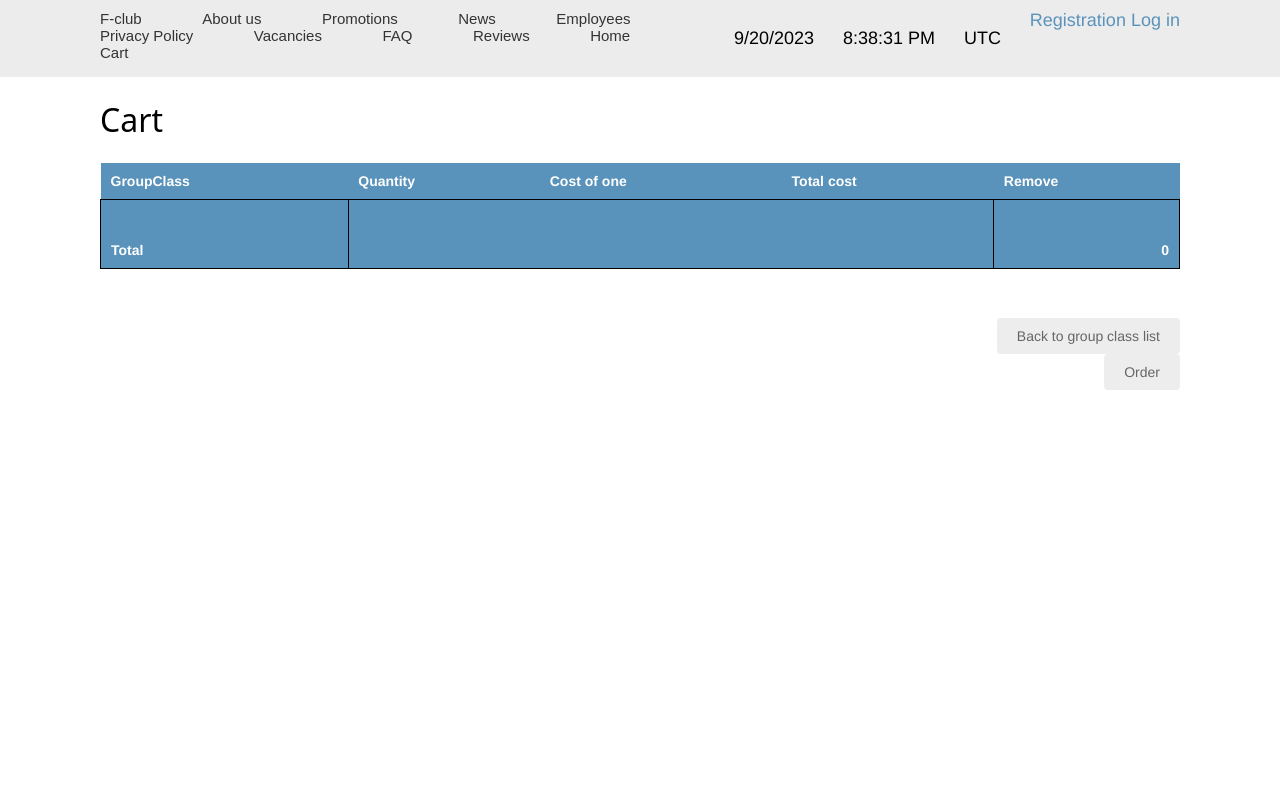
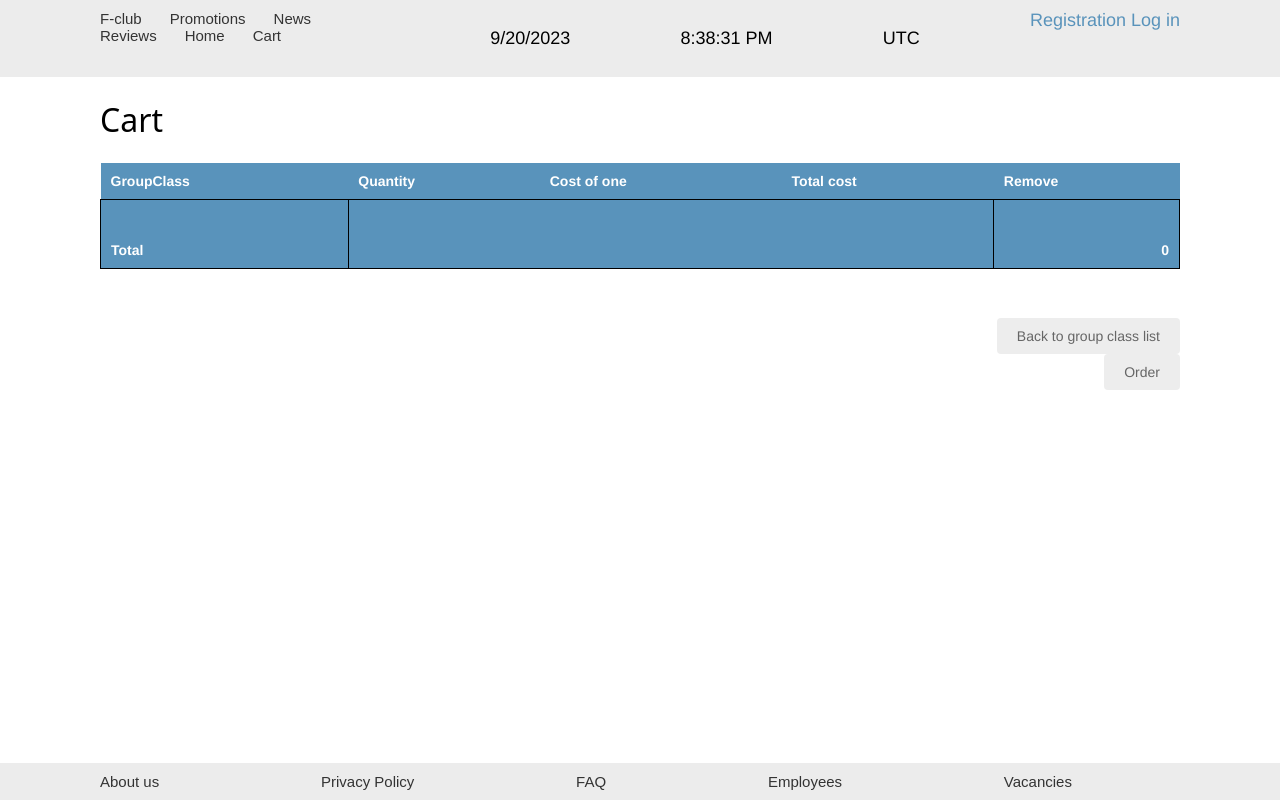
Before and after one commit to SergeyBrykulskii/MDTweb, a Django app: page /cart/ in a window 1280 px wide. Run offline with Django 4.2, Linux system fonts and the light colour scheme.

Commit message:
подшаманил базовый html

```diff
--- a/FitnessClub/fitnessclub_core/templates/base.html
+++ b/FitnessClub/fitnessclub_core/templates/base.html
@@ -7,19 +7,13 @@
     <title>{% block title %}Home{% endblock %}</title>
     <link href="{% static 'css/styles.css' %}" rel="stylesheet">
 </head>
-
 <body>
-    <div id="header">
+    <header>
         <nav class="menu">
-            <!-- Подумать о том чтобы перегруппировать это чудо(возможно что-то вынести в отделььное приложение) -->
+            <!-- Пока поделил между хедером и футером -->
             <a href="/fclub" class="logo">F-club</a>
-            <a href="/about_us" class="logo">About us</a>
             <a href="/promotions" class="logo">Promotions</a>
             <a href="/news_list" class="logo">News</a>
-            <a href="/employees" class="logo">Employees</a>
-            <a href="/privacy_policy" class="logo">Privacy Policy</a>
-            <a href="/vacancies" class="logo">Vacancies</a>
-            <a href="/faq" class="logo">FAQ</a>
             <a href="/review_list" class="logo">Reviews</a>
             <a href="/" class="logo">Home</a>
             <a href="/cart" class="logo">Cart</a>
@@ -46,12 +40,19 @@
                 <a href="{% url 'login:login' %}">Log in</a>
             {% endif %}
         </div>
-    </div>
-
-    <div id="content">
-        {% block content %}
-        {% endblock %}
-    </div>
+    </header>
+    <main>
+        <div id="content">
+            {% block content %}
+            {% endblock %}
+        </div>
+    </main>
+    <footer>
+        <a href="/about_us" class="logo">About us</a>
+        <a href="/privacy_policy" class="logo">Privacy Policy</a>
+        <a href="/faq" class="logo">FAQ</a>
+        <a href="/employees" class="logo">Employees</a>
+        <a href="/vacancies" class="logo">Vacancies</a>
+    </footer>
 </body>
-
 </html>
--- a/FitnessClub/static/css/styles.css
+++ b/FitnessClub/static/css/styles.css
@@ -4,6 +4,9 @@ body {
     margin:0;
     padding:0;
     font-family:helvetica, sans-serif;
+    display: flex;
+    flex-direction: column;
+    min-height: 100vh;
 }
 
 h1, h2, h3, h4, h5 , h6 {
@@ -97,8 +100,7 @@ ul.errorlist {
    padding:0;
 }
 
-
-#header {
+header {
     display: flex;
     justify-content: space-between;
     background:#ececec;
@@ -114,7 +116,7 @@ ul.errorlist {
     overflow:auto;
 }
 
-#header .logo {
+header .logo {
     font-family: 'Ubuntu', sans-serif;
     float:left;
     color:#333;
@@ -125,6 +127,23 @@ ul.errorlist {
 #subheader .cart {
     float:right;
     padding-top:4px;
+}
+
+footer {
+    display: flex;
+    justify-content: space-between;
+    background:#ececec;
+    padding:10px 100px;
+    font-size:18px;
+    overflow:auto;
+}
+
+footer .logo {
+    font-family: 'Ubuntu', sans-serif;
+    float:left;
+    color:#333;
+    font-size:15px;
+    margin-right:10%;
 }
 
 #content {
@@ -160,6 +179,10 @@ ul.errorlist {
 
 #sidebar ul li.selected a {
     color:#fff;
+}
+
+main {
+    flex-grow: 1;
 }
 
 #main {
```
